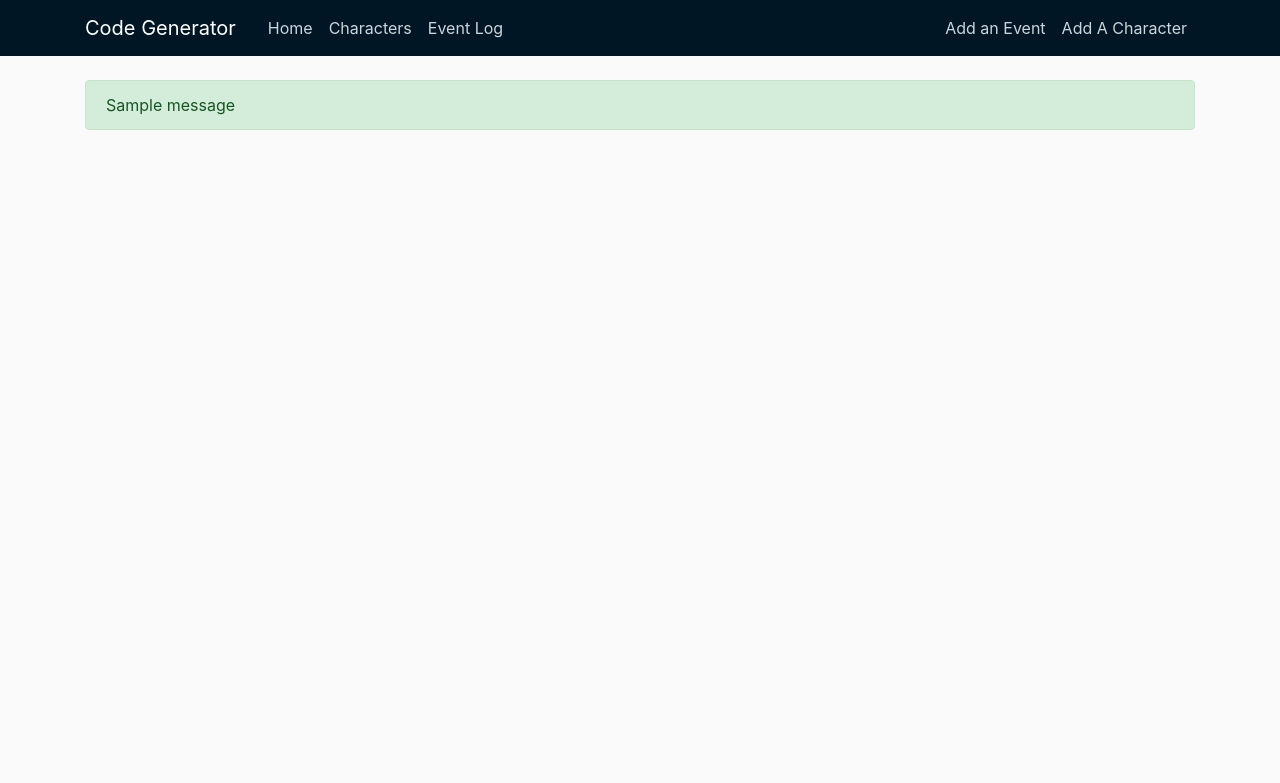
After one commit to sophiecosgrove/sfia2, a Flask app: template application/templates/layout.html in a window 1280 px wide. The commit adds this page. Shown: the top 783 px of the page. Run offline with Flask 2, Linux system fonts and the light colour scheme; the template is opened without the code that fills it: most values are stand-ins (such as "Sample title", 1, 10 or a date in 2020); one stand-in notice (Sample message) is shown; some libraries are stand-ins or nearby versions.

Commit message:
added styling

```diff
--- /dev/null
+++ b/application/static/main.css
@@ -0,0 +1,63 @@
+body {
+  background: #fafafa;
+  color: #333333;
+  margin-top: 5rem;
+}
+
+h1, h2, h3, h4, h5, h6 {
+  color: #444444;
+}
+
+.bg-steel {
+  background-color: #011625;
+}
+
+.site-header .navbar-nav .nav-link {
+  color: #cbd5db;
+}
+
+.site-header .navbar-nav .nav-link:hover {
+  color: #ffffff;
+}
+
+.site-header .navbar-nav .nav-link.active {
+  font-weight: 500;
+}
+
+.content-section {
+  background: #ffffff;
+  padding: 10px 20px;
+  border: 1px solid #dddddd;
+  border-radius: 3px;
+  margin-bottom: 20px;
+}
+
+.article-title {
+  color: #444444;
+}
+
+a.article-title:hover {
+  color: #428bca;
+  text-decoration: none;
+}
+
+.article-content {
+  white-space: pre-line;
+}
+
+.article-metadata {
+  padding-bottom: 1px;
+  margin-bottom: 4px;
+  border-bottom: 1px solid #e3e3e3
+}
+
+.article-metadata a:hover {
+  color: #333;
+  text-decoration: none;
+}
+
+.article-svg {
+  width: 25px;
+  height: 25px;
+  vertical-align: middle;
+}
--- /dev/null
+++ b/application/templates/layout.html
@@ -0,0 +1,59 @@
+<html>
+	<head>
+
+                <meta charset="utf-8">
+                <meta name="viewport" content="width=device-width, initial-scale=1, shrink-to-fit=no">
+
+
+                <link rel="stylesheet" href="https://maxcdn.bootstrapcdn.com/bootstrap/4.0.0/css/bootstrap.min.css" integrity="sha384-Gn5384xqQ1aoWXA+058RXPxPg6fy4IWvTNh0E263XmFcJlSAwiGgFAW/dAiS6JXm" crossorigin="anonymous">
+
+                <link rel="stylesheet" type="text/css" href="{{ url_for('static', filename='main.css') }}">
+		<title>{{ title }}</title>
+
+	</head>
+ 	<body>
+             <header class="site-header">
+               <nav class="navbar navbar-expand-md navbar-dark bg-steel fixed-top">
+                 <div class="container">
+                  <a class="navbar-brand mr-4" href="/">Code Generator</a>
+                  <button class="navbar-toggler" type="button" data-toggle="collapse" data-target="#navbarToggle" aria-controls="navbarToggle" aria-expanded="false" aria-label="Toggle navigation">
+                   <span class="navbar-toggler-icon"></span>
+                  </button>
+                  <div class="collapse navbar-collapse" id="navbarToggle">
+                   <div class="navbar-nav mr-auto">
+                    <a class="nav-item nav-link" href="{{ url_for('home') }}">Home</a>
+		    <a class="nav-item nav-link" href="{{ url_for('characters') }}">Characters</a>
+		    <a class="nav-item nav-link" href="{{ url_for('eventlog') }}">Event Log</a>
+                   </div>
+
+                   <div class="navbar-nav">
+	            <a class="nav-item nav-link" href="{{ url_for('addevent') }}">Add an Event</a>
+		    <a class="nav-item nav-link" href="{{ url_for('addcharacter') }}">Add A Character</a>
+                   </div>
+                  </div>
+                 </div>
+                </nav>
+               </header>
+
+		<div class='container'>
+		{% with messages= get_flashed_messages(with_categories=true) %}
+		 {% if messages %}
+		  {% for category, message in messages %}
+		  <div class='alert alert-{{ category }}'>
+			  {{ message }}
+		  </div>
+		  {% endfor %}
+		 {% endif %}
+		{% endwith %}
+		{% block body_content %}{% endblock %}
+		</div>
+
+                 <script src="https://code.jquery.com/jquery-3.2.1.slim.min.js" integrity="sha384-KJ3o2DKtIkvYIK3UENzmM7KCkRr/rE9/Qpg6aAZGJwFDMVNA/GpGFF93hXpG5KkN" crossorigin="anonymous"></script>
+                 <script src="https://cdnjs.cloudflare.com/ajax/libs/popper.js/1.12.9/umd/popper.min.js" integrity="sha384-ApNbgh9B+Y1QKtv3Rn7W3mgPxhU9K/ScQsAP7hUibX39j7fakFPskvXusvfa0b4Q" crossorigin="anonymous"></script>
+                 <script src="https://maxcdn.bootstrapcdn.com/bootstrap/4.0.0/js/bootstrap.min.js" integrity="sha384-JZR6Spejh4U02d8jOt6vLEHfe/JQGiRRSQQxSfFWpi1MquVdAyjUar5+76PVCmYl" crossorigin="anonymous"></script>
+</body>
+</html>
+
+	</body>
+
+</html>
```
Also changed, not shown: application/templates/index.html (+7 -4 lines), 1 other file.
